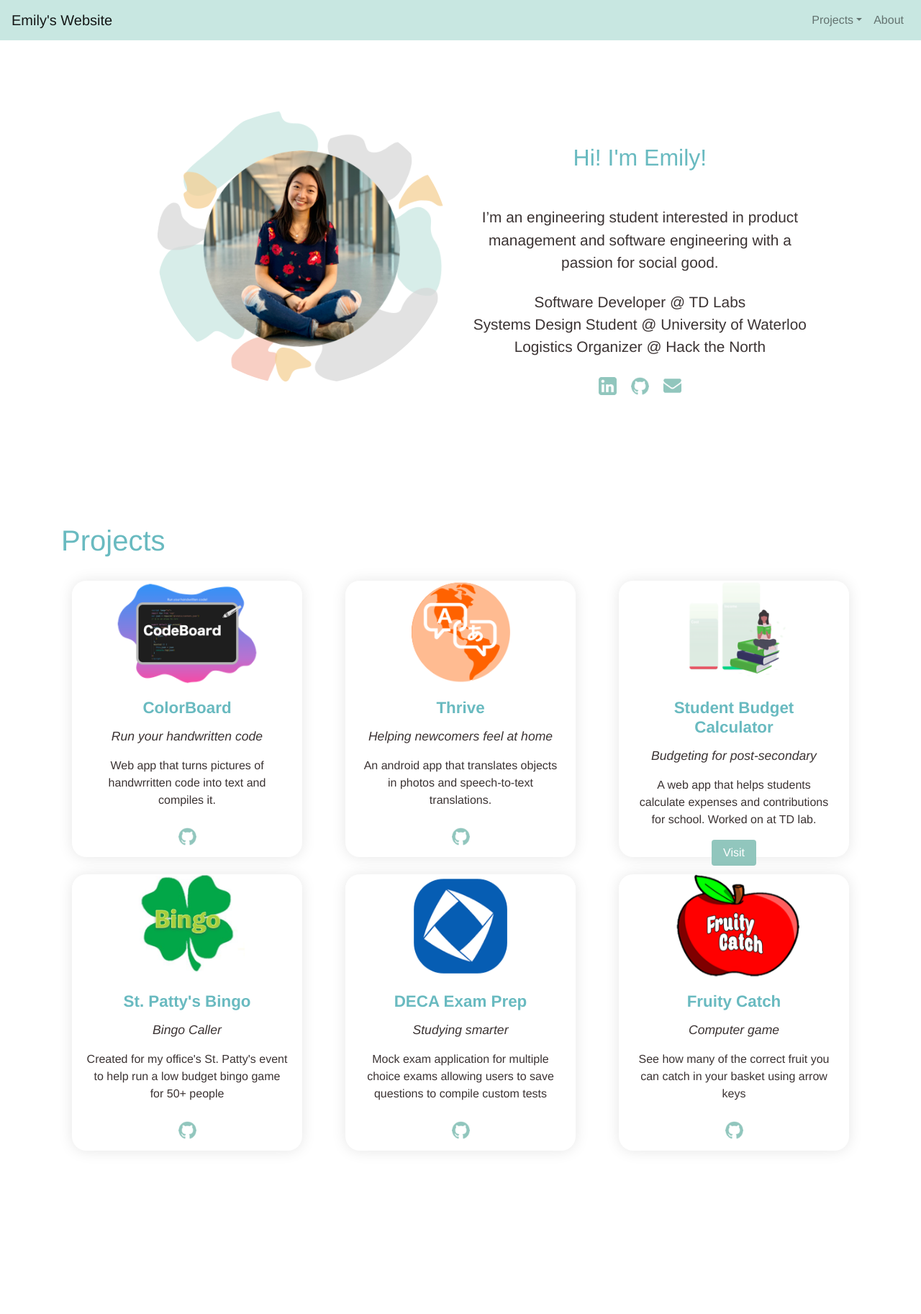
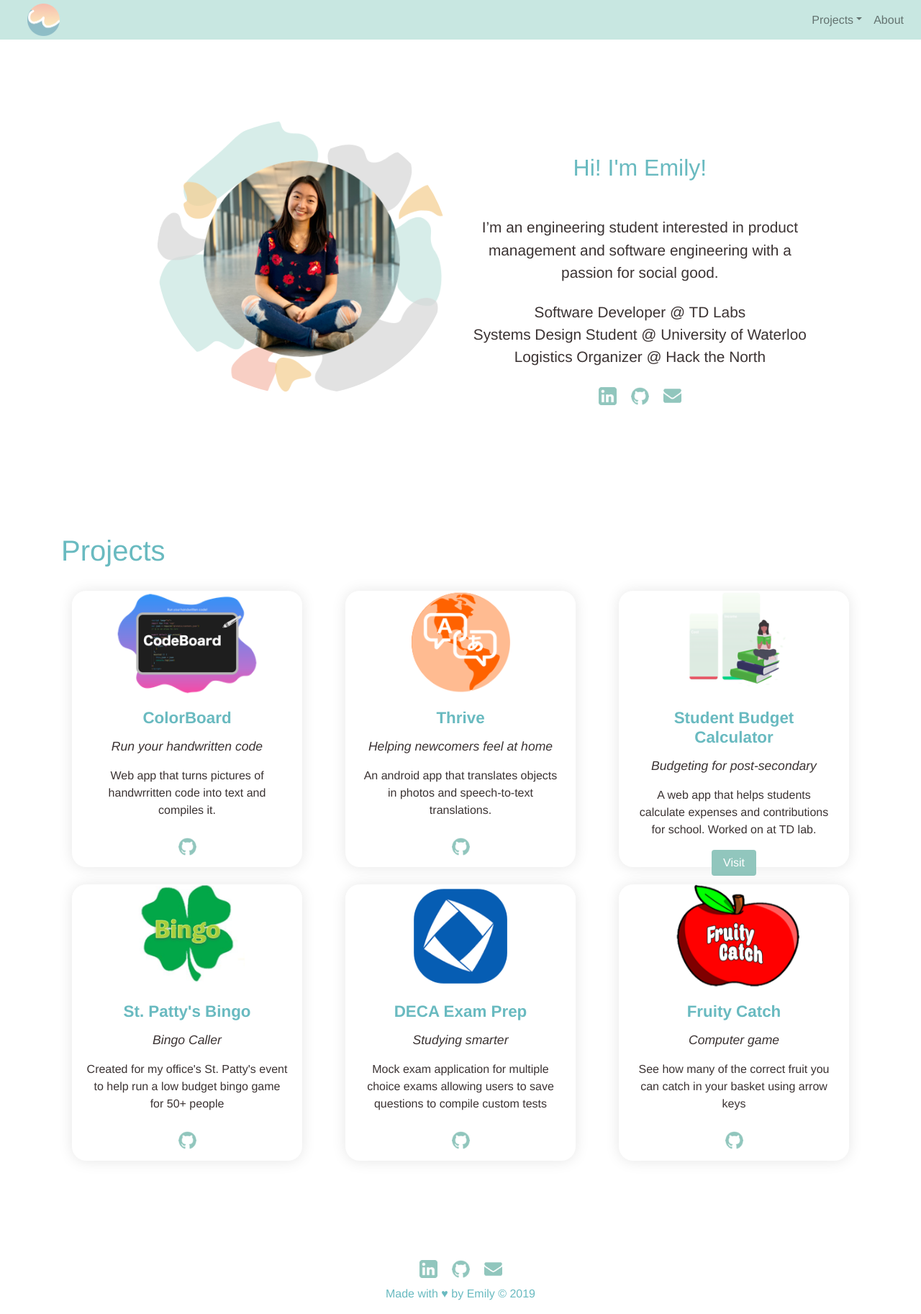
Before and after one commit to emilwang11/Personal-site, a Vue app: page / in a window 1280 px wide. Shown: the whole page at 72% size. Before the commit the page ends 1727 px from the top, so only its background shows below. Built offline with nearby package versions, Linux system fonts and the light colour scheme.

Commit message:
header, logo, favicon added

```diff
--- a/public/index.html
+++ b/public/index.html
@@ -4,7 +4,7 @@
     <meta charset="utf-8">
     <meta http-equiv="X-UA-Compatible" content="IE=edge">
     <meta name="viewport" content="width=device-width,initial-scale=1.0">
-    <link rel="icon" href="<%= BASE_URL %>favicon.ico">
+  <link rel='icon' href='favicon.ico' type='image/x-icon'/ >
     <title>Emily's Website</title>
   </head>
   <body>
--- a/src/App.vue
+++ b/src/App.vue
@@ -1,9 +1,8 @@
 <template>
   <div id="app">
-    <b-navbar toggleable="md" class="d-fixed teal-color">
+    <b-navbar toggleable="md" fixed="top" class="header">
       <b-navbar-toggle target="nav_collapse"></b-navbar-toggle>
-
-      <b-navbar-brand to="/">Emily's Website</b-navbar-brand>
+      <b-navbar-brand to="/"> <img class="logo" src="/img/logo.png" ></b-navbar-brand>
 
       <b-collapse is-nav id="nav_collapse">
         <!-- Right aligned nav items, collapsed on mobile -->
@@ -24,6 +23,33 @@
     <transition name="fade">
       <router-view />
     </transition>
+
+
+  <!-- Footer -->
+    <div>
+       <div class= "w-100">
+              <a href="https://www.linkedin.com/in/emwang11/" target="_blank">
+                <b-img
+                  src="/img/icons/linkedin-logo.png"
+                  class="icons"
+               ></b-img>
+              </a>
+              <a href="https://github.com/emilwang11" target="_blank">
+                <b-img
+                  src="/img/icons/github-logo.png"
+                  class="icons"
+               ></b-img>
+              </a>
+               <a href="mailto:e47wang@uwaterloo.ca? Subject=Hello" target="_top">
+                <b-img
+                  src="/img/icons/mail-logo.png"
+                  class="icons"
+               ></b-img>
+              </a>
+            </div>
+      <p>Made with &hearts; by Emily &copy; 2019</p>
+    </div>
+
   </div>
 </template>
 
@@ -43,9 +69,20 @@
   opacity: 0;
 }
 
-.teal-color{
-  background: #C8E7E1 !important
+body { padding-top: 70px; }
+
+.header{
+  background:#C8E7E1 !important;
+  height: 55px !important;
 }
+
+.logo{
+  width: 50%;
+  height: 50%;
+  margin: 0;
+  padding: 0;
+}
+
 </style>
 
 <script lang="ts">
```
Also changed, not shown: public/img/Logo.png (added), 1 other file (tests, documents, lock files or other folders).
